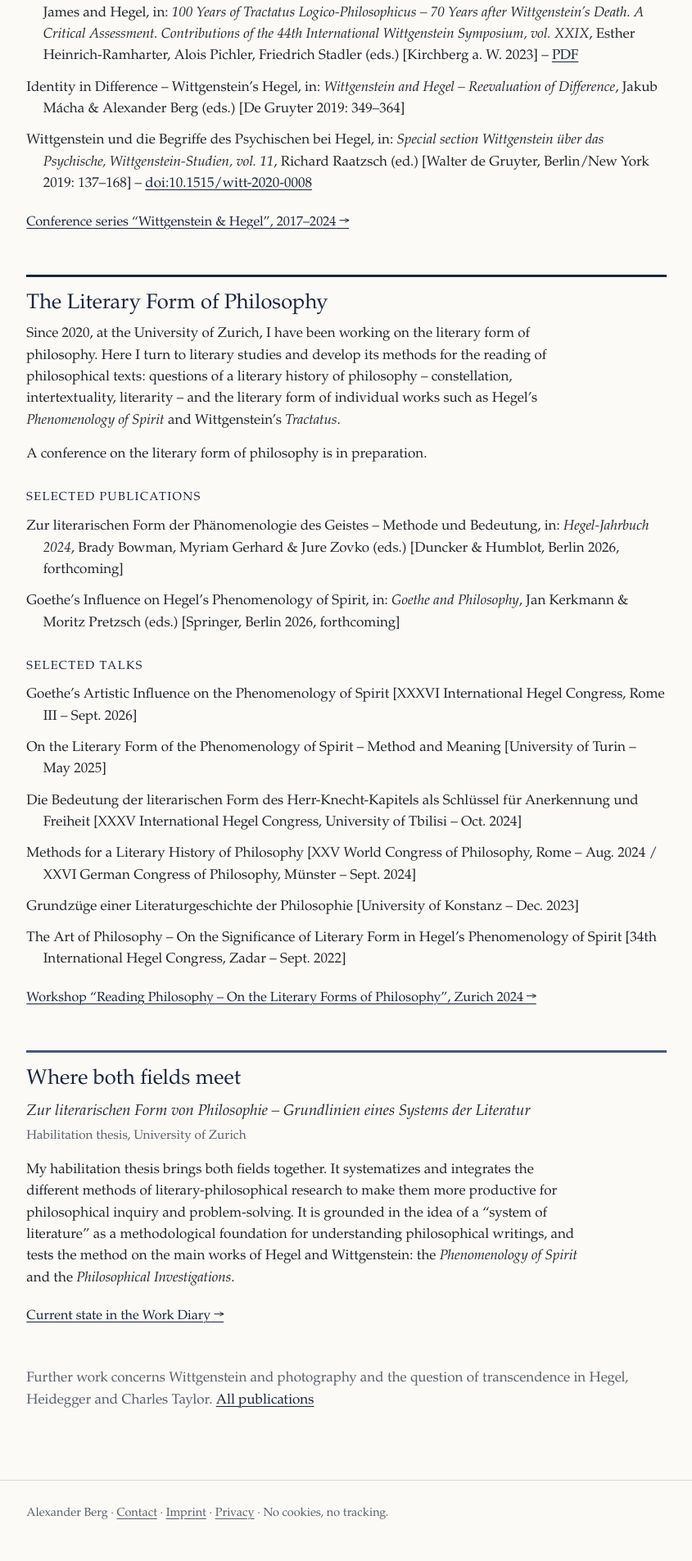
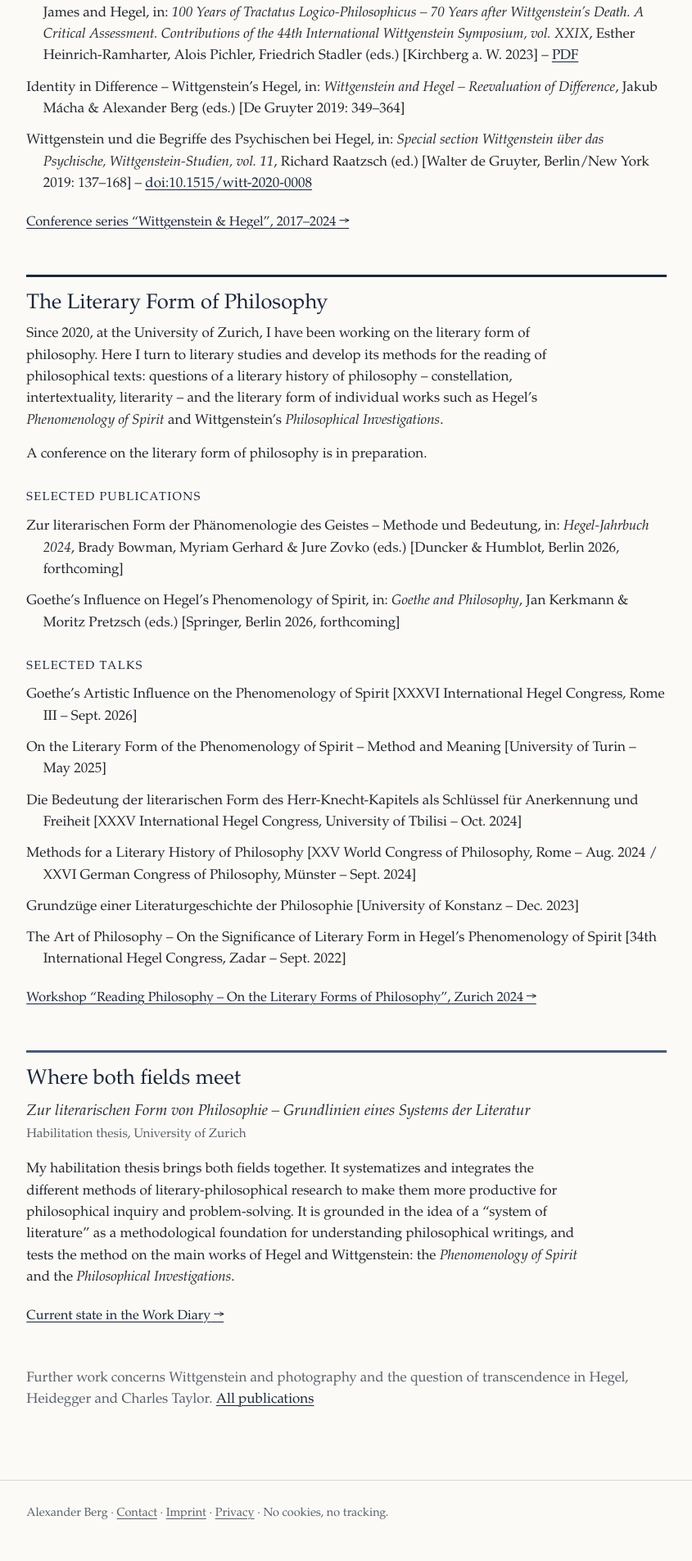
Before and after one commit to dralexanderberg/website, a Jekyll site: the page built from research/index.html, in a window 1280 px wide. Shown: the part 1200-3104 px from the top of the page at 82% size, without its empty margins (68-913 px from the left). Built offline with Jekyll 4.4.1, drawn with Linux system fonts in a browser that asks for light colours.

Commit message:
Research: mention the Philosophical Investigations; keep text separators
Name the Philosophical Investigations instead of the Tractatus as an example
of literary form. Put a real line break and space between the habilitation
title and its note, and whitespace between the parts of Work Diary and
Selected Texts entries, so copied text and screen readers do not run them
together.

Co-Authored-By: Claude Opus 5.5 <noreply@anthropic.com>
Claude-Session: https://claude.ai/code/session_01DaTNutaFvg9aFZdq3qhdu7

```diff
--- a/_data/research.yml
+++ b/_data/research.yml
@@ -32,7 +32,7 @@ fields:
 - id: literary-form
   title: The Literary Form of Philosophy
   text: |-
-    Since 2020, at the University of Zurich, I have been working on the literary form of philosophy. Here I turn to literary studies and develop its methods for the reading of philosophical texts: questions of a literary history of philosophy – constellation, intertextuality, literarity – and the literary form of individual works such as Hegel’s *Phenomenology of Spirit* and Wittgenstein’s *Tractatus*.
+    Since 2020, at the University of Zurich, I have been working on the literary form of philosophy. Here I turn to literary studies and develop its methods for the reading of philosophical texts: questions of a literary history of philosophy – constellation, intertextuality, literarity – and the literary form of individual works such as Hegel’s *Phenomenology of Spirit* and Wittgenstein’s *Philosophical Investigations*.
 
     A conference on the literary form of philosophy is in preparation.
   publications:
--- a/_includes/text-entry.html
+++ b/_includes/text-entry.html
@@ -3,8 +3,8 @@
 {%- assign p = site.data.publications | where: "id", t.pub | first -%}
 <li class="text-entry">
   <span class="entry-title">{% if p %}{{ p.title }}{% else %}{{ t.title }}{% endif %}</span>
-  {%- if t.note %}<span class="entry-note">{{ t.note }}</span>{% endif %}
+  {% if t.note %}<span class="entry-note">{{ t.note }}</span>{% endif %}
   <span class="text-version">{{ t.version | capitalize }}</span>
-  {%- if t.cite %}<span class="text-cite">Please cite the published version: {{ t.cite }}</span>{% endif %}
+  {% if t.cite %}<span class="text-cite">Please cite the published version: {{ t.cite }}</span>{% endif %}
   <span class="text-links"><a href="{{ t.file | relative_url }}">Download PDF</a>{% if t.open_access %} · <a href="{{ t.open_access }}">Free version at the publisher</a>{% endif %}</span>
 </li>
--- a/assets/css/main.css
+++ b/assets/css/main.css
@@ -188,7 +188,7 @@ details.talks li { margin: 0 0 0.5rem; }
 .field-habil { border-top-color: var(--accent-soft); }
 .habil-title { margin-bottom: 1rem; }
 .habil-title cite { font-size: 1.1rem; }
-.habil-title span { display: block; color: var(--muted); font-size: 0.9rem; margin-top: 0.2rem; }
+.habil-title span { color: var(--muted); font-size: 0.9rem; }
 .field-further { margin-top: 3rem; color: var(--muted); max-width: 46rem; }
 
 /* Conferences page: headings inside the series, posters */
--- a/research/index.html
+++ b/research/index.html
@@ -37,7 +37,7 @@ description: >-
 {%- if h %}
 <section class="field field-habil" id="habilitation" aria-labelledby="habilitation-h">
   <h2 id="habilitation-h">{{ h.heading }}</h2>
-  <p class="habil-title"><cite lang="de">{{ h.title }}</cite>{% if h.note %}<span>{{ h.note }}</span>{% endif %}</p>
+  <p class="habil-title"><cite lang="de">{{ h.title }}</cite>{% if h.note %}<br> <span>{{ h.note }}</span>{% endif %}</p>
   <div class="prose">{{ h.text | markdownify }}</div>
   <p class="more"><a href="{{ '/diary/' | relative_url }}">Current state in the Work Diary</a></p>
 </section>
```
Also changed, not shown: _includes/diary-entry.html (+4 -4 lines).
